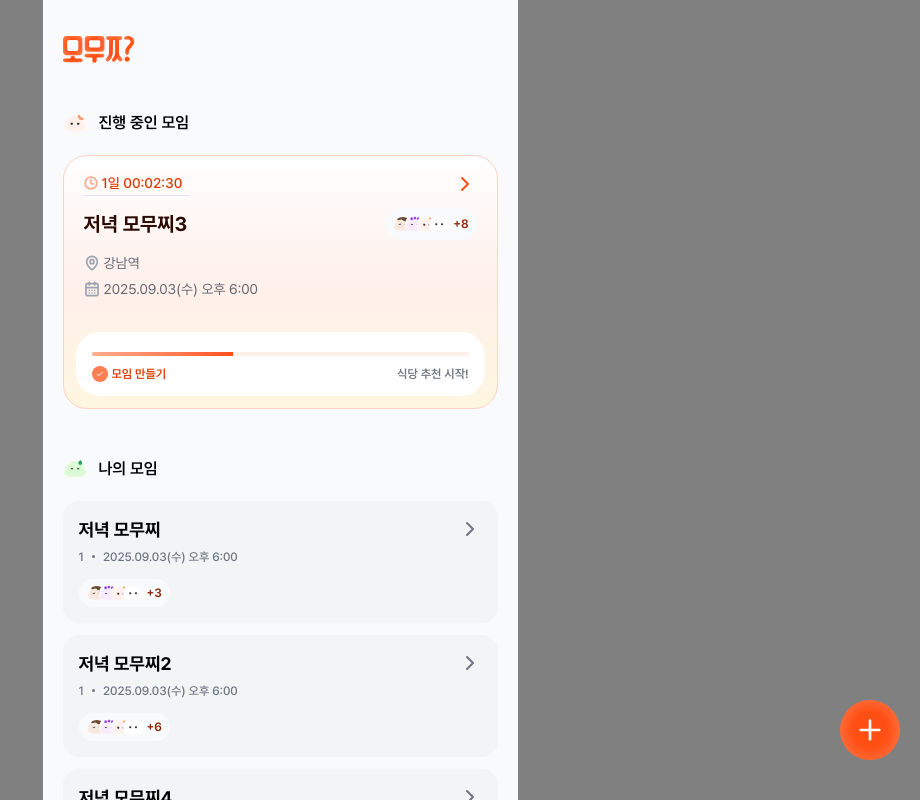
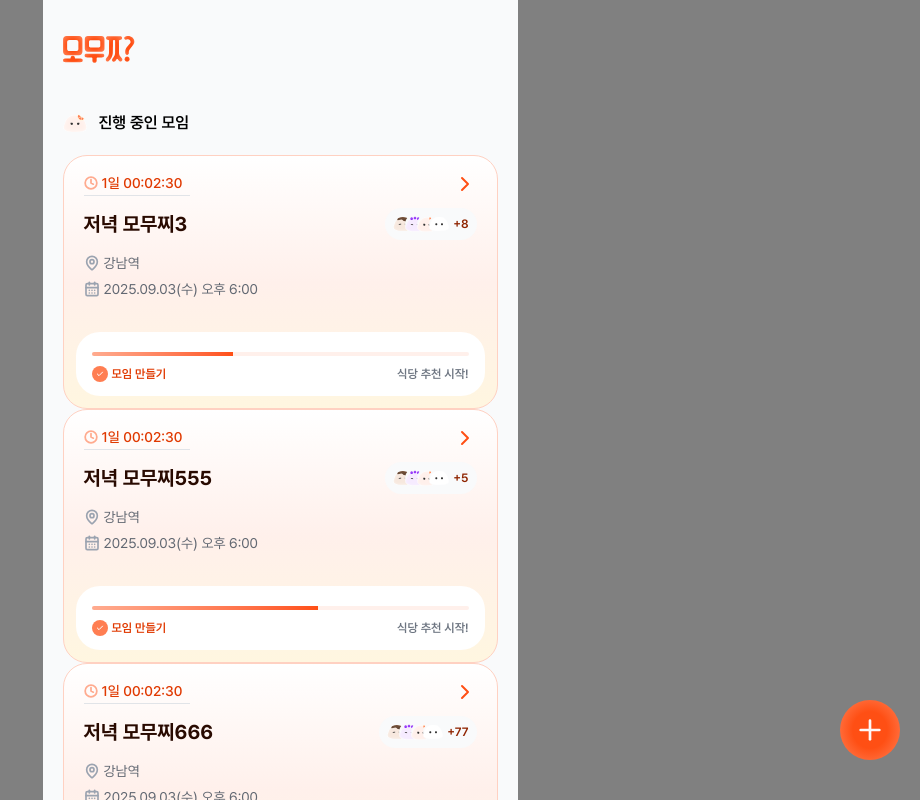
Before and after one commit to depromeet/17th-team3-Web, a Next.js app: page / in a window 1280 px wide. Shown: the whole page, without its empty margins (360-1280 px from the left). Built offline with nearby package versions, Linux system fonts and the light colour scheme.

Commit message:
[Refactor] SectionHeader 컴포넌트 분리 (#60)

```diff
--- /dev/null
+++ b/src/app/(home)/_components/SectionHeader.tsx
@@ -0,0 +1,17 @@
+import Image from 'next/image';
+
+interface SectionHeaderProps {
+  icon: string;
+  title: string;
+}
+
+const SectionHeader = ({ icon, title }: SectionHeaderProps) => {
+  return (
+    <div className="flex gap-3 p-5">
+      <Image alt={`${title} 아이콘`} src={icon} width={24} height={24} />
+      <h3 className="body-3 leading-6 font-semibold">{title}</h3>
+    </div>
+  );
+};
+
+export default SectionHeader;
--- a/src/app/(home)/_components/index.ts
+++ b/src/app/(home)/_components/index.ts
@@ -1,3 +1,4 @@
+export { default as ActiveMeetingCard } from './ActiveMeetingCard';
+export { default as EmptyActiveMeetingCard } from './EmptyActiveMeetingCard';
 export { default as EndedMeetingCard } from './EndedMeetingCard';
-export { default as EmptyActiveMeetingCard } from './EmptyActiveMeetingCard';
-export { default as ActiveMeetingCard } from './ActiveMeetingCard';
+export { default as SectionHeader } from './SectionHeader';
--- a/src/app/(home)/page.tsx
+++ b/src/app/(home)/page.tsx
@@ -6,6 +6,7 @@ import {
   ActiveMeetingCard,
   EmptyActiveMeetingCard,
   EndedMeetingCard,
+  SectionHeader,
 } from '@/app/(home)/_components';
 import FloatingActionButton from '@/app/_components/ui/FloatingActionButton';
 
@@ -22,6 +23,58 @@ interface Meeting {
   createdAt: string;
   updatedAt: string;
 }
+
+const HomePage = () => {
+  // const createMeeting = async () => {
+  //   const data = await meetingsApi.getMeetings();
+  // };
+
+  const activeMeetings = MOCK_DATA.filter((meeting) => !meeting.isClosed);
+  const endedMeetings = MOCK_DATA.filter((meeting) => meeting.isClosed);
+
+  return (
+    <div className="no-scrollbar flex h-[100dvh] flex-col overflow-auto bg-neutral-100">
+      <header className="px-5 pt-9 pb-5">
+        <Image src="/images/momuzzi-wordmark.svg" alt="모무찌 작은 로고" width={72} height={26} />
+        {/* TODO: 앱 전환 후, 프로필 아이콘 추가 */}
+      </header>
+
+      <main>
+        {/* 진행 중인 모임 */}
+        <section className="py-2">
+          <SectionHeader title="진행 중인 모임" icon="/images/avatar/orange.svg" />
+          <div className="px-5 pb-5">
+            {activeMeetings.length > 0 ? (
+              activeMeetings.map((meeting) => (
+                <ActiveMeetingCard key={meeting.id} meeting={meeting} />
+              ))
+            ) : (
+              <EmptyActiveMeetingCard />
+            )}
+          </div>
+        </section>
+
+        {/* 나의 모임 */}
+        <section>
+          <SectionHeader title="나의 모임" icon="/images/avatar/matcha.svg" />
+          <div className="flex flex-col gap-3 px-5 pb-20">
+            {endedMeetings.length > 0 ? (
+              endedMeetings.map((meeting) => (
+                <EndedMeetingCard key={meeting.id} meeting={meeting} />
+              ))
+            ) : (
+              <p className="mx-auto px-5 py-[1.25rem] body-3 leading-6 font-medium text-neutral-800">
+                이전 모임이 없어요
+              </p>
+            )}
+          </div>
+        </section>
+      </main>
+
+      <FloatingActionButton />
+    </div>
+  );
+};
 
 // TODO: API 연동 후 실제 데이터로 교체
 const MOCK_DATA: Meeting[] = [
@@ -69,71 +122,28 @@ const MOCK_DATA: Meeting[] = [
     createdAt: '2024-12-25T10:00:00',
     updatedAt: '2024-12-25T15:30:00',
   },
+  {
+    id: 5,
+    name: '저녁 모무찌555',
+    hostUserId: 123,
+    attendeeCount: 5,
+    isClosed: false,
+    stationId: 1,
+    endAt: '2024-12-31T18:00:00',
+    createdAt: '2024-12-25T10:00:00',
+    updatedAt: '2024-12-25T15:30:00',
+  },
+  {
+    id: 6,
+    name: '저녁 모무찌666',
+    hostUserId: 123,
+    attendeeCount: 77,
+    isClosed: false,
+    stationId: 1,
+    endAt: '2024-12-31T18:00:00',
+    createdAt: '2024-12-25T10:00:00',
+    updatedAt: '2024-12-25T15:30:00',
+  },
 ];
 
-const HomePage = () => {
-  // const createMeeting = async () => {
-  //   const data = await meetingsApi.getMeetings();
-  // };
-
-  const activeMeetings = MOCK_DATA.filter((meeting) => !meeting.isClosed);
-  const endedMeetings = MOCK_DATA.filter((meeting) => meeting.isClosed);
-
-  return (
-    <div className="no-scrollbar flex h-[100dvh] flex-col overflow-auto bg-neutral-100">
-      <header className="px-5 pt-9 pb-5">
-        <Image src="/images/momuzzi-wordmark.svg" alt="모무찌 작은 로고" width={72} height={26} />
-        {/* TODO: 앱 전환 후, 프로필 아이콘 추가 */}
-      </header>
-
-      <main>
-        {/* 진행 중인 모임 */}
-        <section className="py-2">
-          <div className="flex gap-3 p-5">
-            <Image
-              alt="진행 중인 모임 아이콘"
-              src="/images/avatar/orange.svg"
-              width={24}
-              height={24}
-            />
-            <h3 className="body-3 leading-6 font-semibold">진행 중인 모임</h3>
-          </div>
-
-          <div className="px-5 pb-5">
-            {activeMeetings.length > 0 ? (
-              activeMeetings.map((meeting) => (
-                <ActiveMeetingCard key={meeting.id} meeting={meeting} />
-              ))
-            ) : (
-              <EmptyActiveMeetingCard />
-            )}
-          </div>
-        </section>
-
-        {/* 나의 모임 */}
-        <section>
-          <div className="flex gap-3 p-5">
-            <Image alt="나의 모임 아이콘" src="/images/avatar/matcha.svg" width={24} height={24} />
-            <h3 className="body-3 leading-6 font-semibold">나의 모임</h3>
-          </div>
-
-          <div className="flex flex-col gap-3 px-5 pb-20">
-            {endedMeetings.length > 0 ? (
-              endedMeetings.map((meeting) => (
-                <EndedMeetingCard key={meeting.id} meeting={meeting} />
-              ))
-            ) : (
-              <p className="mx-auto px-5 py-[1.25rem] body-3 leading-6 font-medium text-neutral-800">
-                이전 모임이 없어요
-              </p>
-            )}
-          </div>
-        </section>
-      </main>
-
-      <FloatingActionButton />
-    </div>
-  );
-};
-
 export default HomePage;
```
